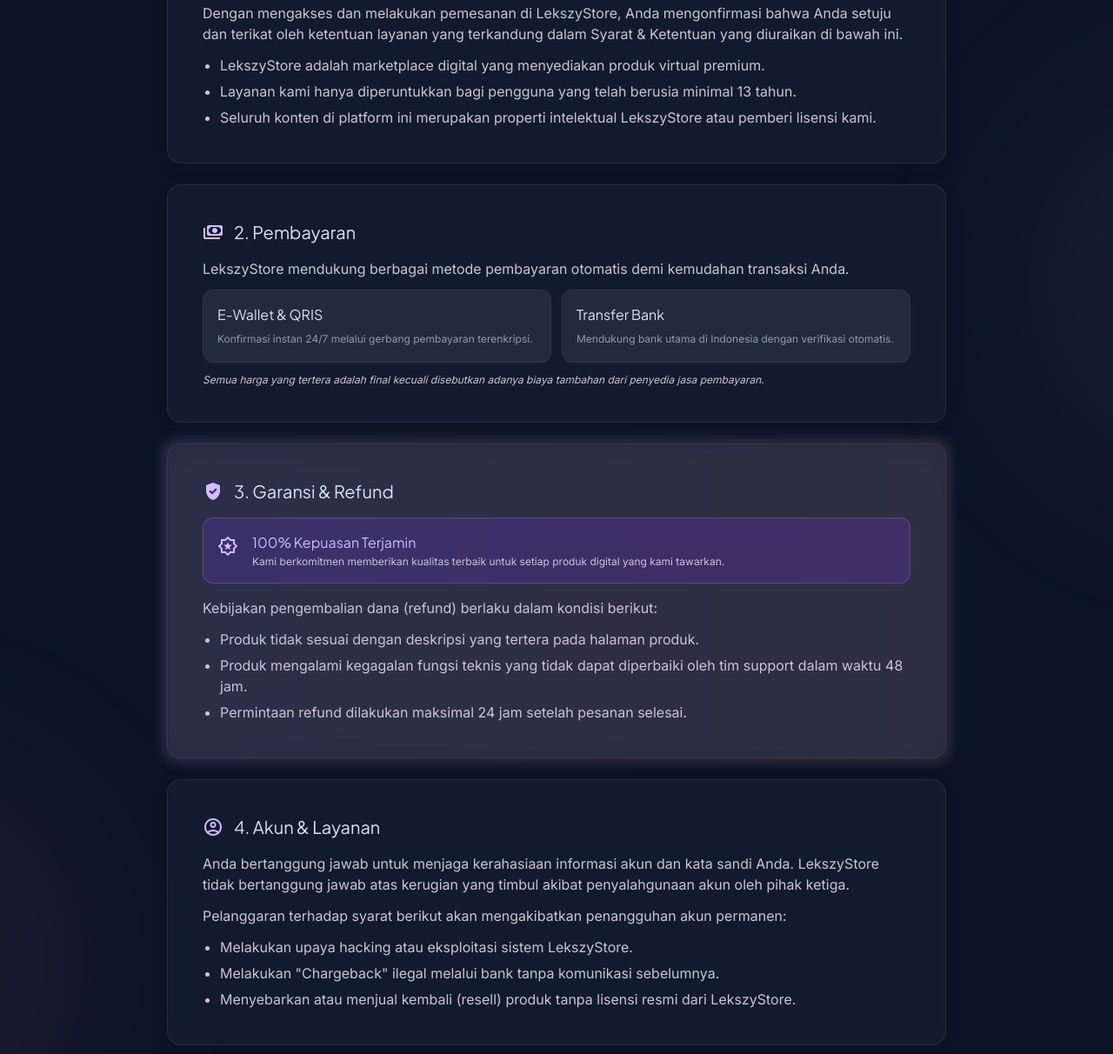
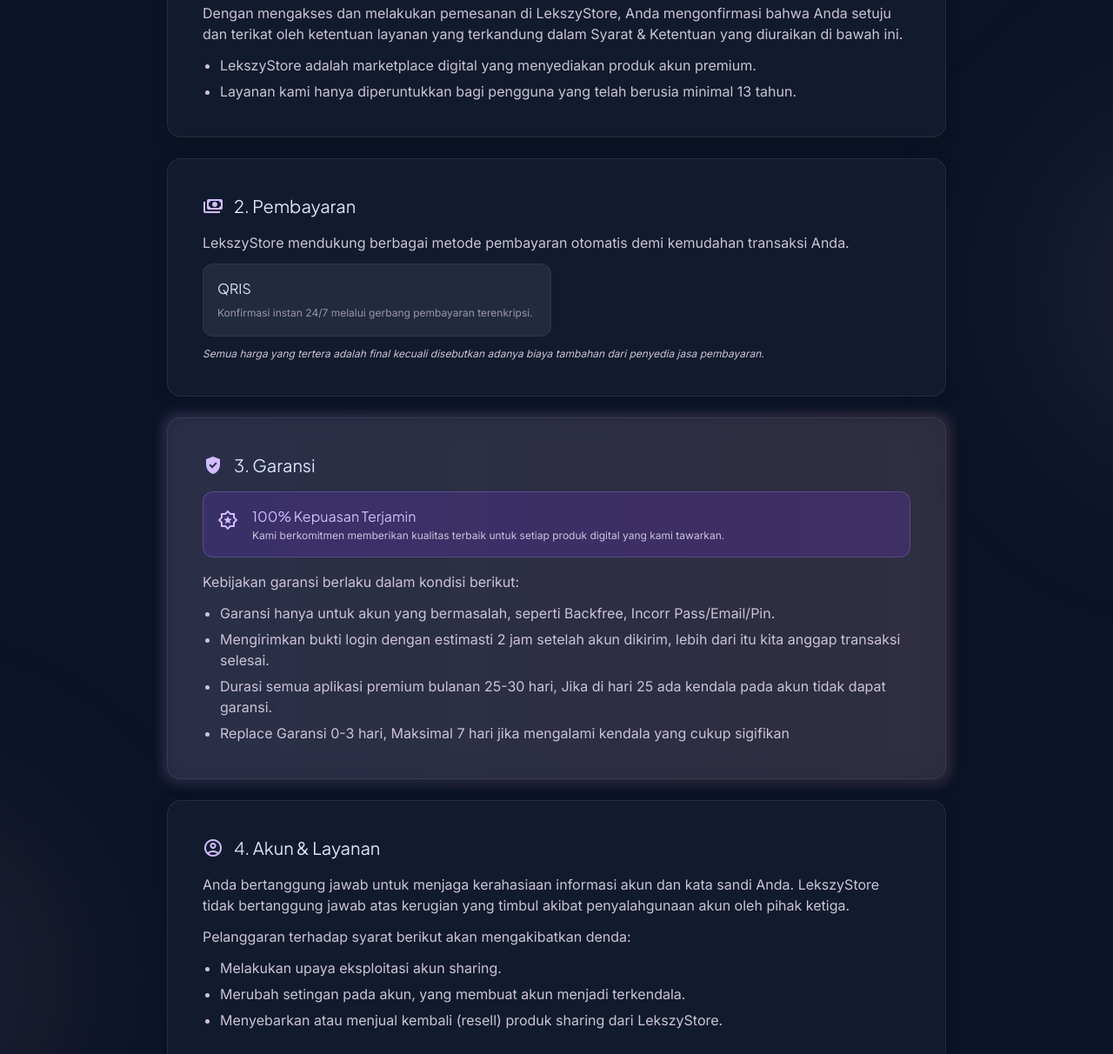
Before and after one commit to coakdikit123-hub/lekszystorenew, a website: page public/terms.html in a window 1280 px wide. Shown: the part 449-1661 px from the top of the page at 87% size. Drawn offline with nearby package versions, Linux system fonts and the light colour scheme.

Commit message:
Update terms.html

```diff
--- a/public/terms.html
+++ b/public/terms.html
@@ -193,7 +193,7 @@
             <h1 class="font-display-hero text-3xl md:text-5xl text-on-surface mb-4">Syarat &amp; Ketentuan</h1>
             <div class="w-24 h-1 bg-gradient-to-r from-primary to-secondary mx-auto rounded-full shadow-[0_0_12px_rgba(210,187,255,0.6)]"></div>
             <p class="mt-6 text-on-surface-variant max-w-2xl mx-auto">
-                Selamat datang di LekszyStore. Harap baca syarat dan ketentuan ini dengan teliti sebelum menggunakan layanan kami.
+                Selamat datang di LekszyStore. Harap baca syarat dan ketentuan ini dengan teliti sebelum membeli produk kami.
             </p>
         </div>
 
@@ -209,9 +209,9 @@
                 <div class="space-y-3 text-on-surface-variant text-sm md:text-base">
                     <p>Dengan mengakses dan melakukan pemesanan di LekszyStore, Anda mengonfirmasi bahwa Anda setuju dan terikat oleh ketentuan layanan yang terkandung dalam Syarat &amp; Ketentuan yang diuraikan di bawah ini.</p>
                     <ul class="list-disc pl-5 space-y-1.5">
-                        <li>LekszyStore adalah marketplace digital yang menyediakan produk virtual premium.</li>
+                        <li>LekszyStore adalah marketplace digital yang menyediakan produk akun premium.</li>
                         <li>Layanan kami hanya diperuntukkan bagi pengguna yang telah berusia minimal 13 tahun.</li>
-                        <li>Seluruh konten di platform ini merupakan properti intelektual LekszyStore atau pemberi lisensi kami.</li>
+
                     </ul>
                 </div>
             </div>
@@ -226,13 +226,10 @@
                     <p>LekszyStore mendukung berbagai metode pembayaran otomatis demi kemudahan transaksi Anda.</p>
                     <div class="grid grid-cols-1 sm:grid-cols-2 gap-3 mt-4">
                         <div class="p-4 rounded-xl bg-surface-container-high border border-white/5">
-                            <span class="font-title-md text-on-surface block mb-0.5">E-Wallet &amp; QRIS</span>
+                            <span class="font-title-md text-on-surface block mb-0.5"> QRIS</span>
                             <span class="text-xs opacity-70 text-on-surface-variant">Konfirmasi instan 24/7 melalui gerbang pembayaran terenkripsi.</span>
                         </div>
-                        <div class="p-4 rounded-xl bg-surface-container-high border border-white/5">
-                            <span class="font-title-md text-on-surface block mb-0.5">Transfer Bank</span>
-                            <span class="text-xs opacity-70 text-on-surface-variant">Mendukung bank utama di Indonesia dengan verifikasi otomatis.</span>
-                        </div>
+
                     </div>
                     <p class="mt-3 italic text-xs">Semua harga yang tertera adalah final kecuali disebutkan adanya biaya tambahan dari penyedia jasa pembayaran.</p>
                 </div>
@@ -244,7 +241,7 @@
                 <div class="glass-card p-6 md:p-10 rounded-2xl relative">
                     <div class="flex items-center gap-3 mb-4">
                         <span class="material-symbols-outlined text-primary" style="font-variation-settings: 'FILL' 1;">verified_user</span>
-                        <h2 class="font-headline-lg text-xl text-on-surface">3. Garansi &amp; Refund</h2>
+                        <h2 class="font-headline-lg text-xl text-on-surface">3. Garansi</h2>
                     </div>
                     <div class="space-y-3 text-on-surface-variant text-sm md:text-base">
                         <div class="flex items-start gap-4 p-4 rounded-xl bg-primary-container/20 border border-primary/20 mb-4">
@@ -254,11 +251,12 @@
                                 <p class="text-xs">Kami berkomitmen memberikan kualitas terbaik untuk setiap produk digital yang kami tawarkan.</p>
                             </div>
                         </div>
-                        <p>Kebijakan pengembalian dana (refund) berlaku dalam kondisi berikut:</p>
+                        <p>Kebijakan garansi berlaku dalam kondisi berikut:</p>
                         <ul class="list-disc pl-5 space-y-1.5">
-                            <li>Produk tidak sesuai dengan deskripsi yang tertera pada halaman produk.</li>
-                            <li>Produk mengalami kegagalan fungsi teknis yang tidak dapat diperbaiki oleh tim support dalam waktu 48 jam.</li>
-                            <li>Permintaan refund dilakukan maksimal 24 jam setelah pesanan selesai.</li>
+                            <li>Garansi hanya untuk akun yang bermasalah, seperti Backfree, Incorr Pass/Email/Pin.</li>
+                            <li>Mengirimkan bukti login dengan estimasti 2 jam setelah akun dikirim, lebih dari itu kita anggap transaksi selesai.</li>
+                            <li>Durasi semua aplikasi premium bulanan 25-30 hari, Jika di hari 25 ada kendala pada akun tidak dapat garansi.</li>
+                            <li>Replace Garansi 0-3 hari, Maksimal 7 hari jika mengalami kendala yang cukup sigifikan</li>
                         </ul>
                     </div>
                 </div>
@@ -272,11 +270,11 @@
                 </div>
                 <div class="space-y-3 text-on-surface-variant text-sm md:text-base">
                     <p>Anda bertanggung jawab untuk menjaga kerahasiaan informasi akun dan kata sandi Anda. LekszyStore tidak bertanggung jawab atas kerugian yang timbul akibat penyalahgunaan akun oleh pihak ketiga.</p>
-                    <p>Pelanggaran terhadap syarat berikut akan mengakibatkan penangguhan akun permanen:</p>
+                    <p>Pelanggaran terhadap syarat berikut akan mengakibatkan denda:</p>
                     <ul class="list-disc pl-5 space-y-1.5">
-                        <li>Melakukan upaya hacking atau eksploitasi sistem LekszyStore.</li>
-                        <li>Melakukan "Chargeback" ilegal melalui bank tanpa komunikasi sebelumnya.</li>
-                        <li>Menyebarkan atau menjual kembali (resell) produk tanpa lisensi resmi dari LekszyStore.</li>
+                        <li>Melakukan upaya eksploitasi   akun sharing.</li>
+                        <li>Merubah setingan pada akun, yang membuat akun menjadi terkendala.</li>
+                        <li>Menyebarkan atau menjual kembali (resell) produk sharing dari LekszyStore.</li>
                     </ul>
                 </div>
             </div>
@@ -290,7 +288,7 @@
                 <div class="space-y-3 text-on-surface-variant text-sm md:text-base">
                     <p>LekszyStore berhak untuk mengubah, memodifikasi, atau mengganti Syarat &amp; Ketentuan ini sewaktu-waktu. Perubahan akan berlaku segera setelah dipublikasikan di halaman ini.</p>
                     <p>Penggunaan layanan secara berkelanjutan setelah perubahan tersebut dianggap sebagai persetujuan Anda terhadap syarat yang baru.</p>
-                    <p class="pt-3 font-bold text-on-surface text-sm">Terakhir diperbarui: 24 Mei 2024</p>
+                    <p class="pt-3 font-bold text-on-surface text-sm">Terakhir diperbarui: 30 Juni 2025</p>
                 </div>
             </div>
 
@@ -305,9 +303,7 @@
                     <span class="material-symbols-outlined text-base">support_agent</span>
                     Hubungi Support
                 </a>
-                <a href="index.html#panduan" class="border border-white/10 hover:bg-white/5 text-on-surface px-8 py-3 rounded-2xl font-title-md transition-all active:scale-95 flex items-center justify-center gap-2 backdrop-blur-sm text-sm">
-                    <span class="material-symbols-outlined text-base">help</span>
-                    Pusat Bantuan
+
                 </a>
             </div>
         </div>
@@ -352,7 +348,7 @@
             <h4 class="font-display-hero text-sm text-white font-bold">Bantuan</h4>
             <ul class="space-y-2">
                 <li><a class="text-on-surface-variant hover:text-primary transition-colors text-xs font-medium flex items-center gap-2" href="terms.html"><span class="w-1 h-1 rounded-full bg-secondary/20"></span> Syarat &amp; Ketentuan</a></li>
-                <li><a class="text-on-surface-variant hover:text-primary transition-colors text-xs font-medium flex items-center gap-2" href="#"><span class="w-1 h-1 rounded-full bg-secondary/20"></span> Kebijakan Privasi</a></li>
+                <li><a class="text-on-surface-variant hover:text-primary transition-colors text-xs font-medium flex items-center gap-2" href="privacy.html"><span class="w-1 h-1 rounded-full bg-secondary/20"></span> Kebijakan Privasi</a></li>
                 <li><a class="text-on-surface-variant hover:text-primary transition-colors text-xs font-medium flex items-center gap-2" href="https://wa.me/6285810630431"><span class="w-1 h-1 rounded-full bg-secondary/20"></span> Hubungi Kami</a></li>
                 <li><a class="text-on-surface-variant hover:text-primary transition-colors text-xs font-medium flex items-center gap-2" href="https://whatsapp.com/channel/0029VbBYGq37IUYV8E8o8s0A"><span class="w-1 h-1 rounded-full bg-secondary/20"></span> Tips &amp; Trik</a></li>
             </ul>
```
